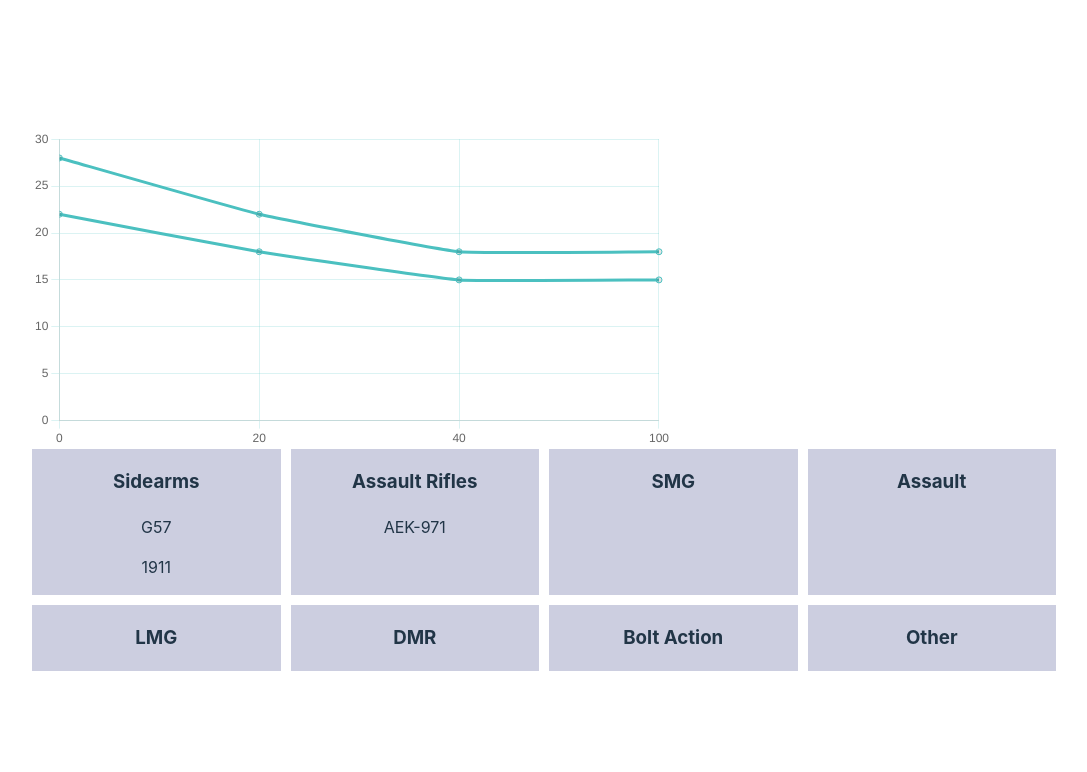
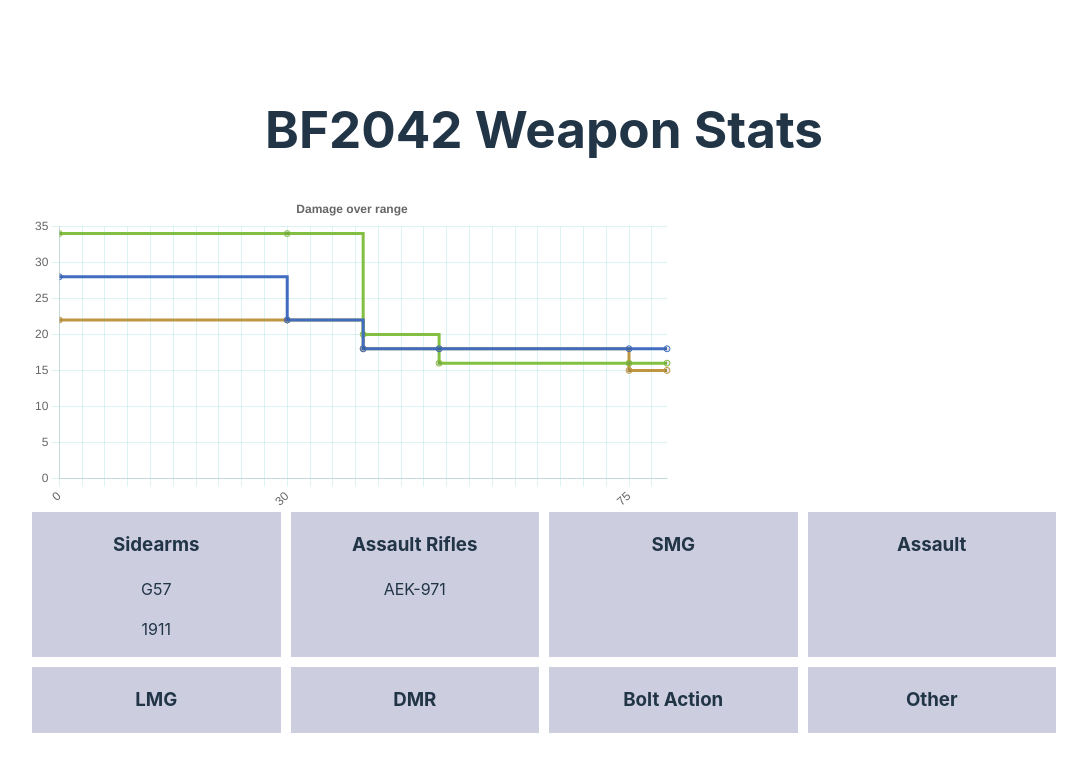
Before and after one commit to keipes/diceplz, a React (Vite) app: page / in a window 1280 px wide. Shown: the top 772 px of the page, without its empty margins (96-1183 px from the left). Built offline with nearby package versions, Linux system fonts and the light colour scheme.

Commit message:
Fix graph ranges, color lines.

```diff
--- a/src/App.tsx
+++ b/src/App.tsx
@@ -17,8 +17,8 @@ import {
   LinearScale,
   PointElement,
   LineElement,
-  // Title,
-  // Tooltip,
+  Title,
+  Tooltip,
   // Legend,
 } from 'chart.js';
 // import { Line } from 'react-chartjs-2';
@@ -29,102 +29,168 @@ ChartJS.register(
   LinearScale,
   PointElement,
   LineElement,
-  // Title,
-  // Tooltip,
+  Title,
+  Tooltip,
   // Legend
 );
+console.log('load')
 
+const cyrb53 = function(str, seed = 0) {
+  let h1 = 0xdeadbeef ^ seed, h2 = 0x41c6ce57 ^ seed;
+  for(let i = 0, ch; i < str.length; i++) {
+    ch = str.charCodeAt(i);
+    h1 = Math.imul(h1 ^ ch, 2654435761);
+    h2 = Math.imul(h2 ^ ch, 1597334677);
+  }
+  h1  = Math.imul(h1 ^ (h1 >>> 16), 2246822507);
+  h1 ^= Math.imul(h2 ^ (h2 >>> 13), 3266489909);
+  h2  = Math.imul(h2 ^ (h2 >>> 16), 2246822507);
+  h2 ^= Math.imul(h1 ^ (h1 >>> 13), 3266489909);
+  return 4294967296 * (2097151 & h2) + (h1 >>> 0);
+};
 
-
-
-
-// const weaponsMap = {};
-// for (const category of Object.keys(weaponData)) {
-//   // console.log(key);
-//   // console.log(category);
-//   let weapons = weaponData[category];
-//   for (let i = 0; i < weapons.length; i++) {
-//     let weapon = weapons[i];
-//     // console.log(weapon.name);
-//     // store a flattened version of the weapon data so we can retrieve weapon data with only a name,
-//     // rather than a name and a category
-//     weaponsMap[weapon.name] = weapon;
-//   }
-// }
-
+const stringHue = function(str) {
+  return cyrb53(str) / Math.pow(2, 53) * 255
+}
 
 function App() {
-
   const [selectedWeapon, setSelectedWeapon] = useState('G57'); // Declare a state variable...
-
-
   const [selectedWeapons, setSelectedWeapons] = useState({'G57': true, 'AEK-971': true});
-
   const datasets = [];
-  const labels = [];
-
-  // const weaponNames = [];
+  const selectedWeaponsData = [];
   for (const category of Object.keys(weaponData)) {
-    // weaponNames.push(category);
     let weapons = weaponData[category];
     for (let i = 0; i < weapons.length; i++) {
       let weapon = weapons[i];
+      selectedWeaponsData.push(weapon);
+    }
+  }
 
-      if (selectedWeapons[weapon.name]) {
-        console.log("selected " + weapon.name);
+  const requiredRanges = {};
+  let highestRangeSeen = 0;
+  for (let i = 0; i < selectedWeaponsData.length; i++) {
+    const weapon = selectedWeaponsData[i];
+    for (let index = 0; index < weapon.damage.length; index = index + 2) {
+      // range = weapon.damage[index + 1];
+      const range = weapon.damage[index + 1];
+      requiredRanges[range] = true;
+      if (range > highestRangeSeen) {
+        highestRangeSeen = range;
+      }
+      // console.log('require ' + weapon.damage[index + 1])
+    }
+  }
+
+  let remainder = highestRangeSeen % 10;
+  highestRangeSeen += (10 - remainder);
+
+  for (let i = 0; i < selectedWeaponsData.length; i++) {
+    const weapon = selectedWeaponsData[i];
+    // console.log("selected " + weapon.name);
     const data = [];
+    let lastDamage = 0;
+    let lastRange = 0;
     let range = 0;
     let damage = 0;
     for (let index = 0; index < weapon.damage.length; index = index + 2) {
       range = weapon.damage[index + 1]
-          damage = weapon.damage[index]
-          data.push(damage)
-          labels.push(range)
+      damage = weapon.damage[index];
+      for (let i = lastRange + 1; i < range; i++) {
+        if (requiredRanges[i]) {
+          data.push(lastDamage);
+        } else {
+          data.push(null);
+        }
+      }
+      lastDamage = damage;
+      lastRange = range;
+      data.push(damage);
     }
     if (damage > 0) {
-          data.push(damage)
-          labels.push(100)
+      for (let i = range + 1; i < highestRangeSeen; i++) {
+        if (requiredRanges[i]) {
+          data.push(damage);
+        } else {
+          data.push(null);
         }
-
+        // data.push(null);
+      }
+      if (range != highestRangeSeen) {
+        data.push(damage);
+      }
+    }
     datasets.push({
-          label: 'Gun',
+      label: weapon.name,
       data: data,
       fill: false,
-          borderColor: 'rgb(75, 192, 192)',
+      // borderColor: 'rgb(75, 192, 192)',
+      borderColor: 'hsl(' + stringHue(weapon.name) + ', 50%, 50%)',
       tension: 0.1
     })
   }
-      // console.log(weapon.name);
-      // store a flattened version of the weapon data so we can retrieve weapon data with only a name,
-      // rather than a name and a category
-      // weaponsMap[weapon.name] = weapon;
+
+  const labels = [];
+  for (let i = 0; i <= highestRangeSeen; i++) {
+    if (requiredRanges[i] || i == highestRangeSeen) {
+      labels.push(i);
+    } else {
+      labels.push('');
     }
   }
-  console.log(datasets.length);
-
-  // const weapon = weaponData["Sidearms"][0];
-  // const labels = [];
-  // const data = [];
-  // let range = 0;
-  // let damage = 0;
-  // for (let index = 0; index < weapon.damage.length; index = index + 2) {
-  //   range = weapon.damage[index + 1]
-  //   damage = weapon.damage[index]
-  //   data.push(damage)
-  //   labels.push(range)
-  // }
-  // if (damage > 0) {
-  //   data.push(damage)
-  //   labels.push(100)
-  // }
   const chartData = {
-    // labels: labels,
-    labels: [0, 20, 40, 100],
+    labels: labels,
     datasets: datasets
   }
 
 
   const options = {
+    // responsive: true,
+    // interaction: {
+    //   intersect: false,
+    //   axis: 'x'
+    // },
+    spanGaps: true,
+    interaction: {
+      intersect: false,
+      mode: 'index',
+    },
+    plugins: {
+      title: {
+        display: true,
+        text: () => 'Damage over range',
+      },
+      tooltip: {
+        // enabled: false,
+        callbacks: {
+          // title: (context) => {
+          //   if (context.parsed.x != null) {
+          //     return context.parsed.x
+          //   }
+          //   return 'u'
+          // },
+          labelColor: (ctx) => {
+            console.log(ctx.dataset.label);
+            return {
+              backgroundColor: 'hsl(' + stringHue(ctx.dataset.label) + ', 50%, 50%)',
+            }
+          },
+          label: function(ctx) {
+            let label = ctx.dataset.label || '';
+            if (label) {
+                label += ': ';
+            }
+            if (ctx.parsed.y !== null) {
+                label += ctx.parsed.y
+            }
+            return label;
+        }
+        }
+      }
+    },
+    // plugins: {
+
+    // },
+    stepped: true,
     scales: {
       y: {
         grid: {
@@ -143,6 +209,7 @@ function App() {
   return (
     <>
       <div>
+        <h1>BF2042 Weapon Stats</h1>
         <div className="chart-container">
           <Line data={chartData} options={options}/>
         </div>
```
Lines whose indentation alone changed are shown as unchanged.
